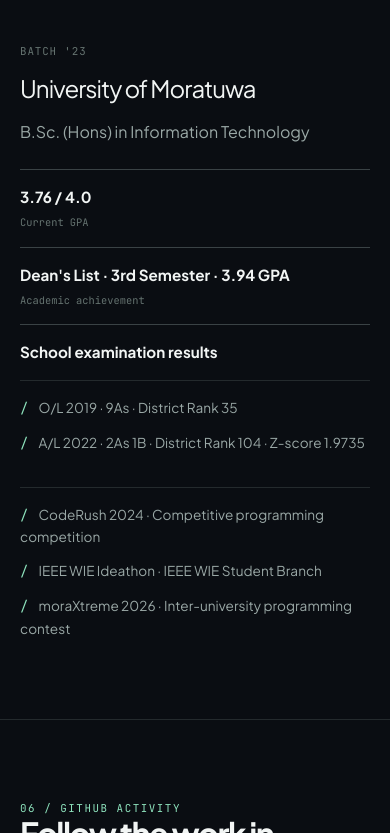
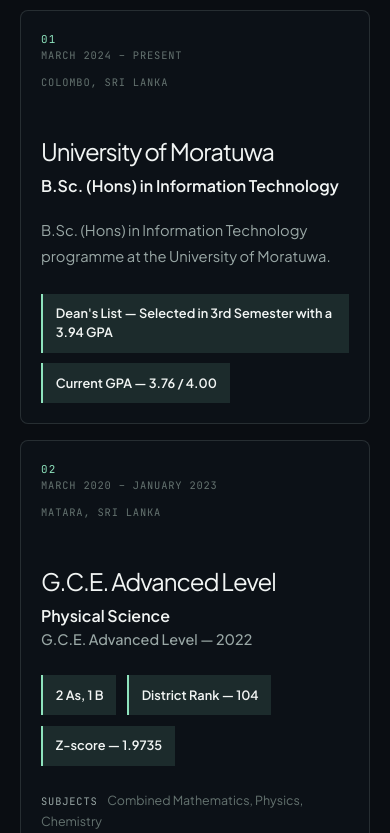
Before and after one commit to RashmiAbeysekera/Portfolio, a React (Vite) app: page / in a window 390 px wide. Shown: the part 6211-7044 px from the top of the page. Built offline with nearby package versions, Linux system fonts and the light colour scheme.

Commit message:
updated education section

```diff
--- a/src/app/App.jsx
+++ b/src/app/App.jsx
@@ -6,6 +6,7 @@
 import SkillsSection from '../sections/SkillsSection'
 import ContactSection from '../sections/ContactSection'
 import EducationSection from '../sections/EducationSection'
+import LeadershipSection from '../sections/LeadershipSection'
 import GithubSection from '../sections/GithubSection'
 import SiteFooter from '../components/layout/SiteFooter'
 
@@ -21,6 +22,7 @@
           <ProjectsSection />
           <SkillsSection />
           <EducationSection />
+          <LeadershipSection />
           <GithubSection />
           <ContactSection />
         </main>
--- a/src/data/education.js
+++ b/src/data/education.js
@@ -1,16 +1,33 @@
-export const education = {
-  degree: 'B.Sc. (Hons) in Information Technology',
-  institution: 'University of Moratuwa',
-  cohort: "Batch '23",
-  currentGpa: '3.76 / 4.0',
-  deanList: "Dean's List · 3rd Semester · 3.94 GPA",
-  academicRecords: [
-    'O/L 2019 · 9As · District Rank 35',
-    'A/L 2022 · 2As 1B · District Rank 104 · Z-score 1.9735',
-  ],
-  activities: [
-    'CodeRush 2024 · Competitive programming competition',
-    'IEEE WIE Ideathon · IEEE WIE Student Branch',
-    'moraXtreme 2026 · Inter-university programming contest',
-  ],
-}
+export const educationItems = [
+  {
+    number: '01',
+    date: 'March 2024 – Present',
+    institution: 'University of Moratuwa',
+    qualification: 'B.Sc. (Hons) in Information Technology',
+    location: 'Colombo, Sri Lanka',
+    description: 'B.Sc. (Hons) in Information Technology programme at the University of Moratuwa.',
+    achievements: [
+      "Dean's List — Selected in 3rd Semester with a 3.94 GPA",
+      'Current GPA — 3.76 / 4.00',
+    ],
+  },
+  {
+    number: '02',
+    date: 'March 2020 – January 2023',
+    institution: 'G.C.E. Advanced Level',
+    qualification: 'Physical Science',
+    location: 'Matara, Sri Lanka',
+    examination: 'G.C.E. Advanced Level — 2022',
+    achievements: ['2 As, 1 B', 'District Rank — 104', 'Z-score — 1.9735'],
+    subjects: 'Combined Mathematics, Physics, Chemistry',
+  },
+  {
+    number: '03',
+    date: 'January 2008 – December 2019',
+    institution: 'G.C.E. Ordinary Level',
+    qualification: 'G.C.E. Ordinary Level — 2019',
+    location: 'Matara, Sri Lanka',
+    achievements: ['9 As', 'District Rank — 35'],
+    subjects: 'English, Sinhala, Mathematics, Science, Religion, History, ICT, Commerce, Western Music',
+  },
+]
--- /dev/null
+++ b/src/data/leadership.js
@@ -0,0 +1,18 @@
+export const leadershipItems = [
+  {
+    organization: 'IEEE Student Branch, University of Moratuwa',
+    role: 'Volunteer',
+  },
+  {
+    organization: 'Rotaract Club',
+    role: 'Volunteer',
+  },
+  {
+    organization: 'Moraspirit',
+    role: 'Corporate Development Pillar · 1 year of service',
+  },
+  {
+    organization: 'Medium',
+    role: 'Writer · Personal and tech reflections',
+  },
+]
--- a/src/data/navigation.js
+++ b/src/data/navigation.js
@@ -3,6 +3,7 @@
   { label: 'Projects', href: '#projects' },
   { label: 'Skills', href: '#skills' },
   { label: 'Education', href: '#education' },
+  { label: 'Leadership', href: '#leadership' },
   { label: 'GitHub', href: '#github' },
   { label: 'Contact', href: '#contact' },
 ]
--- a/src/index.css
+++ b/src/index.css
@@ -521,7 +521,6 @@
   border-bottom: 0;
 }
 
-.education-layout,
 .github-layout {
   display: grid;
   grid-template-columns: minmax(0, 0.8fr) minmax(18rem, 1fr);
@@ -529,91 +528,142 @@
   align-items: start;
 }
 
-.education-primary h3 {
-  margin: 0.65rem 0 0.75rem;
-  color: var(--color-ink);
-  font-size: clamp(1.5rem, 3vw, 2.25rem);
-  letter-spacing: -0.04em;
+.education-grid {
+  display: grid;
+  grid-template-columns: repeat(3, minmax(0, 1fr));
+  gap: 1rem;
+  align-items: stretch;
 }
 
-.education-primary > p:last-child {
+.education-card {
+  display: flex;
+  min-width: 0;
+  min-height: 30rem;
+  flex-direction: column;
+  border: 1px solid var(--color-line);
+  border-radius: 0.5rem;
+  padding: clamp(1.25rem, 3vw, 2rem);
+  background: rgba(16, 21, 28, 0.62);
+}
+
+.education-number {
+  display: block;
+  color: var(--color-accent);
+  font-family: var(--font-code);
+  font-size: 0.68rem;
+  letter-spacing: 0.12em;
+}
+
+.education-card-meta {
+  display: flex;
+  flex-wrap: wrap;
+  justify-content: space-between;
+  gap: 0.75rem 1.5rem;
+  color: var(--color-ink-subtle);
+  font-family: var(--font-code);
+  font-size: 0.65rem;
+  letter-spacing: 0.08em;
+  text-transform: uppercase;
+}
+
+.education-card h3 {
+  margin: 3rem 0 0.55rem;
+  color: var(--color-ink);
+  font-size: clamp(1.5rem, 3vw, 2.5rem);
+  letter-spacing: -0.045em;
+  line-height: 1.05;
+}
+
+.education-qualification,
+.education-examination {
   margin: 0;
+  color: var(--color-ink);
+  font-size: 1rem;
+  font-weight: 600;
+  line-height: 1.6;
+}
+
+.education-examination {
   color: var(--color-ink-muted);
+  font-size: 0.9rem;
+  font-weight: 500;
+}
+
+.education-description {
+  max-width: 42rem;
+  margin: 1.25rem 0 0;
+  color: var(--color-ink-muted);
+  font-size: 0.92rem;
+  line-height: 1.75;
+}
+
+.education-achievements {
+  display: flex;
+  flex-wrap: wrap;
+  gap: 0.65rem;
+  margin-top: 1.5rem;
+}
+
+.education-achievements span {
+  border-left: 2px solid var(--color-accent);
+  padding: 0.65rem 0.8rem;
+  color: var(--color-ink);
+  background: var(--color-accent-soft);
+  font-size: 0.8rem;
+  font-weight: 600;
+  line-height: 1.5;
+}
+
+.education-subjects {
+  max-width: 48rem;
+  margin: 1.5rem 0 0;
+  color: var(--color-ink-subtle);
+  font-size: 0.78rem;
   line-height: 1.7;
 }
 
-.education-facts {
-  display: grid;
-  grid-template-columns: repeat(2, minmax(0, 1fr));
-  gap: 1rem;
-}
-
-.education-facts > div {
-  border-top: 1px solid var(--color-line-strong);
-  padding-top: 1rem;
-}
-
-.education-records {
-  grid-column: 1 / -1;
-}
-
-.education-records ul {
-  display: grid;
-  gap: 0.65rem;
-  margin: 0.9rem 0 0;
-  padding: 0;
-  list-style: none;
-}
-
-.education-records li {
+.education-subjects span {
+  margin-right: 0.6rem;
   color: var(--color-ink-muted);
-  font-size: 0.85rem;
-  line-height: 1.6;
-}
-
-.education-facts strong,
-.education-facts span {
-  display: block;
-}
-
-.education-facts strong {
-  color: var(--color-ink);
-  font-size: 0.95rem;
-  line-height: 1.5;
-}
-
-.education-facts span {
-  margin-top: 0.4rem;
-  color: var(--color-ink-subtle);
   font-family: var(--font-code);
   font-size: 0.65rem;
-}
-
-.education-facts ul {
-  grid-column: 1 / -1;
-  display: grid;
-  gap: 0.75rem;
-  margin: 1rem 0 0;
-  padding: 1rem 0 0;
-  border-top: 1px solid var(--color-line);
-  list-style: none;
-}
-
-.education-facts li {
-  color: var(--color-ink-muted);
-  font-size: 0.85rem;
-  line-height: 1.6;
-}
-
-.education-facts li::before {
-  margin-right: 0.65rem;
-  color: var(--color-accent);
-  content: '/';
-  font-family: var(--font-code);
+  letter-spacing: 0.08em;
+  text-transform: uppercase;
 }
 
 .github-copy {
   max-width: 32rem;
+}
+
+.leadership-list {
+  border-top: 1px solid var(--color-line);
+}
+
+.leadership-item {
+  display: grid;
+  grid-template-columns: 3rem minmax(0, 1fr) minmax(12rem, 0.65fr);
+  gap: 1.5rem;
+  align-items: baseline;
+  border-bottom: 1px solid var(--color-line);
+  padding: 1.35rem 0;
+}
+
+.leadership-index,
+.leadership-item > span:last-child {
+  color: var(--color-ink-subtle);
+  font-family: var(--font-code);
+  font-size: 0.68rem;
+}
+
+.leadership-item strong {
+  color: var(--color-ink);
+  font-size: 1rem;
+  font-weight: 600;
+}
+
+.leadership-item > span:last-child {
+  color: var(--color-ink-muted);
+  line-height: 1.6;
 }
 
 .github-copy p {
@@ -735,7 +785,6 @@
   .section-intro,
   .about-layout,
   .contact-layout,
-  .education-layout,
   .github-layout {
     grid-template-columns: 1fr;
     gap: 1.5rem;
@@ -768,8 +817,25 @@
     grid-template-columns: 1fr;
   }
 
-  .education-facts {
+  .education-grid {
     grid-template-columns: 1fr;
+  }
+
+  .education-card {
+    min-height: 0;
+  }
+
+  .education-card-meta {
+    display: grid;
+  }
+
+  .leadership-item {
+    grid-template-columns: 2rem minmax(0, 1fr);
+    gap: 0.75rem 1rem;
+  }
+
+  .leadership-item > span:last-child {
+    grid-column: 2;
   }
 
   .footer-layout {
--- a/src/sections/EducationSection.jsx
+++ b/src/sections/EducationSection.jsx
@@ -1,6 +1,6 @@
 import { motion } from 'motion/react'
 import PageContainer from '../components/layout/PageContainer'
-import { education } from '../data/education'
+import { educationItems } from '../data/education'
 import { heroReveal, heroTransition } from '../animations/motionPresets'
 import useReducedMotion from '../hooks/useReducedMotion'
 
@@ -9,33 +9,49 @@
   const initial = prefersReducedMotion ? 'visible' : 'hidden'
 
   return (
-    <section className="portfolio-section" id="education" aria-labelledby="education-title">
+    <section className="portfolio-section education-section" id="education" aria-labelledby="education-title">
       <PageContainer>
         <div className="section-intro">
           <motion.p className="section-kicker" initial={initial} whileInView="visible" viewport={{ once: true, amount: 0.3 }} variants={heroReveal} transition={heroTransition}>
-            05 / Education & achievements
+            05 / Education
           </motion.p>
           <motion.h2 className="section-title" id="education-title" initial={initial} whileInView="visible" viewport={{ once: true, amount: 0.3 }} variants={heroReveal} transition={{ ...heroTransition, delay: 0.08 }}>
-            Academic foundations, continued through practice.
+            Academic foundations, presented with clarity.
           </motion.h2>
         </div>
-        <div className="education-layout">
-          <motion.div className="education-primary" initial={initial} whileInView="visible" viewport={{ once: true, amount: 0.2 }} variants={heroReveal} transition={{ ...heroTransition, delay: 0.12 }}>
-            <p className="project-type">{education.cohort}</p>
-            <h3>{education.institution}</h3>
-            <p>{education.degree}</p>
-          </motion.div>
-          <motion.div className="education-facts" initial={initial} whileInView="visible" viewport={{ once: true, amount: 0.2 }} variants={heroReveal} transition={{ ...heroTransition, delay: 0.2 }}>
-            <div><strong>{education.currentGpa}</strong><span>Current GPA</span></div>
-            <div><strong>{education.deanList}</strong><span>Academic achievement</span></div>
-            <div className="education-records">
-              <strong>School examination results</strong>
-              <ul>
-                {education.academicRecords.map((record) => <li key={record}>{record}</li>)}
-              </ul>
-            </div>
-            <ul>{education.activities.map((activity) => <li key={activity}>{activity}</li>)}</ul>
-          </motion.div>
+        <div className="education-grid">
+          {educationItems.map((entry, index) => (
+            <motion.article
+              className="education-card"
+              key={entry.number}
+              initial={initial}
+              whileInView="visible"
+              viewport={{ once: true, amount: 0.18 }}
+              variants={heroReveal}
+              transition={{ ...heroTransition, delay: index * 0.08 }}
+            >
+              <span className="education-number" aria-hidden="true">{entry.number}</span>
+              <div className="education-card-meta">
+                <span>{entry.date}</span>
+                <span>{entry.location}</span>
+              </div>
+              <h3>{entry.institution}</h3>
+              <p className="education-qualification">{entry.qualification}</p>
+              {entry.examination && <p className="education-examination">{entry.examination}</p>}
+              {entry.description && <p className="education-description">{entry.description}</p>}
+              <div className="education-achievements">
+                {entry.achievements.map((achievement) => (
+                  <span key={achievement}>{achievement}</span>
+                ))}
+              </div>
+              {entry.subjects && (
+                <p className="education-subjects">
+                  <span>Subjects</span>
+                  {entry.subjects}
+                </p>
+              )}
+            </motion.article>
+          ))}
         </div>
       </PageContainer>
     </section>
--- a/src/sections/GithubSection.jsx
+++ b/src/sections/GithubSection.jsx
@@ -14,7 +14,7 @@
         <div className="github-layout">
           <div>
             <motion.p className="section-kicker" initial={initial} whileInView="visible" viewport={{ once: true, amount: 0.3 }} variants={heroReveal} transition={heroTransition}>
-              06 / GitHub activity
+              07 / GitHub activity
             </motion.p>
             <motion.h2 className="section-title" id="github-title" initial={initial} whileInView="visible" viewport={{ once: true, amount: 0.3 }} variants={heroReveal} transition={{ ...heroTransition, delay: 0.08 }}>
               Follow the work in public.
--- /dev/null
+++ b/src/sections/LeadershipSection.jsx
@@ -0,0 +1,36 @@
+import { motion } from 'motion/react'
+import PageContainer from '../components/layout/PageContainer'
+import { heroReveal, heroTransition } from '../animations/motionPresets'
+import { leadershipItems } from '../data/leadership'
+import useReducedMotion from '../hooks/useReducedMotion'
+
+function LeadershipSection() {
+  const prefersReducedMotion = useReducedMotion()
+  const initial = prefersReducedMotion ? 'visible' : 'hidden'
+
+  return (
+    <section className="portfolio-section" id="leadership" aria-labelledby="leadership-title">
+      <PageContainer>
+        <div className="section-intro">
+          <motion.p className="section-kicker" initial={initial} whileInView="visible" viewport={{ once: true, amount: 0.3 }} variants={heroReveal} transition={heroTransition}>
+            06 / Leadership & volunteering
+          </motion.p>
+          <motion.h2 className="section-title" id="leadership-title" initial={initial} whileInView="visible" viewport={{ once: true, amount: 0.3 }} variants={heroReveal} transition={{ ...heroTransition, delay: 0.08 }}>
+            Contributing beyond the codebase.
+          </motion.h2>
+        </div>
+        <motion.div className="leadership-list" initial={initial} whileInView="visible" viewport={{ once: true, amount: 0.2 }} variants={heroReveal} transition={{ ...heroTransition, delay: 0.14 }}>
+          {leadershipItems.map((item, index) => (
+            <div className="leadership-item" key={item.organization}>
+              <span className="leadership-index">0{index + 1}</span>
+              <strong>{item.organization}</strong>
+              <span>{item.role}</span>
+            </div>
+          ))}
+        </motion.div>
+      </PageContainer>
+    </section>
+  )
+}
+
+export default LeadershipSection
```
